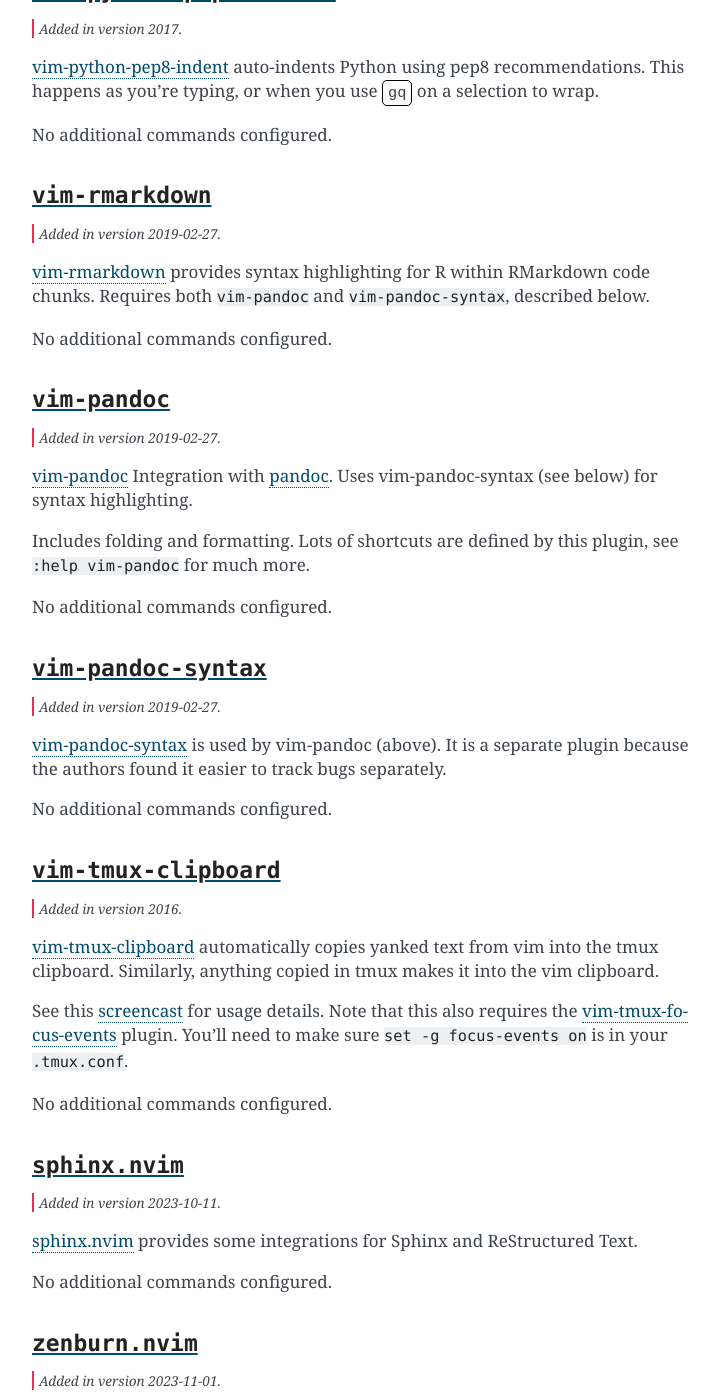
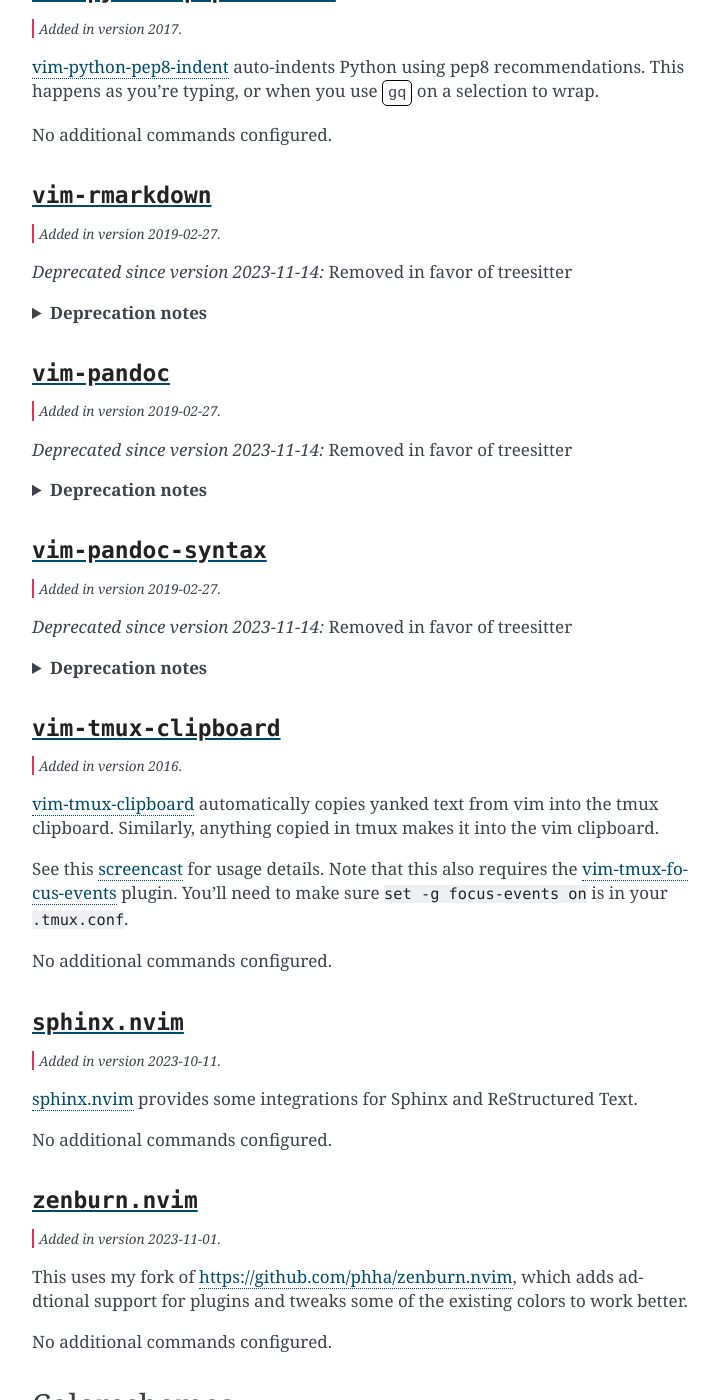
Before and after one commit to daler/dotfiles, a Sphinx documentation site: the page built from docs/vim.rst, in a window 1280 px wide and 1400 px high, scrolled down 19412 px. Shown: the whole window, without its empty margins (388-1107 px from the left). Built offline with Sphinx 7.4.7, drawn with Linux system fonts in a browser that asks for light colours; some of the changed text lies outside the part shown.

Commit message:
update docs

```diff
--- a/docs/vim.rst
+++ b/docs/vim.rst
@@ -993,7 +993,7 @@
 
 .. versionadded:: 2019-03-27
 
-`vim-table-mode <https://github.com/vim-pandoc/vim-pandoc-syntax>`_ provides
+`vim-table-mode <https://github.com/dhruvasagar/vim-table-mode>`_ provides
 easy formatting of tables in Markdown and Restructured Text
 
 Nice Markdown tables are a pain to format. This plugin makes it easy, by
@@ -1189,36 +1189,51 @@
 
 .. versionadded:: 2019-02-27
 
-`vim-rmarkdown <https://github.com/vim-pandoc/vim-rmarkdown>`_ provides syntax
-highlighting for R within RMarkdown code chunks. Requires both ``vim-pandoc``
-and ``vim-pandoc-syntax``, described below.
+.. deprecated:: 2023-11-14
+  Removed in favor of treesitter
 
-No additional commands configured.
+.. details:: Deprecation notes
+
+  `vim-rmarkdown <https://github.com/vim-pandoc/vim-rmarkdown>`_ provides syntax
+  highlighting for R within RMarkdown code chunks. Requires both ``vim-pandoc``
+  and ``vim-pandoc-syntax``, described below.
+
+  No additional commands configured.
 
 ``vim-pandoc``
 ~~~~~~~~~~~~~~
 
 .. versionadded:: 2019-02-27
 
-`vim-pandoc <https://github.com/vim-pandoc/vim-pandoc>`_ Integration with
-`pandoc <http://johnmacfarlane.net/pandoc/>`_. Uses vim-pandoc-syntax (see
-below) for syntax highlighting.
+.. deprecated:: 2023-11-14
+   Removed in favor of treesitter
 
-Includes folding and formatting. Lots of shortcuts are defined by this plugin,
-see ``:help vim-pandoc`` for much more.
+.. details:: Deprecation notes
 
-No additional commands configured.
+  `vim-pandoc <https://github.com/vim-pandoc/vim-pandoc>`_ Integration with
+  `pandoc <http://johnmacfarlane.net/pandoc/>`_. Uses vim-pandoc-syntax (see
+  below) for syntax highlighting.
+
+  Includes folding and formatting. Lots of shortcuts are defined by this plugin,
+  see ``:help vim-pandoc`` for much more.
+
+  No additional commands configured.
 
 ``vim-pandoc-syntax``
 ~~~~~~~~~~~~~~~~~~~~~
 
 .. versionadded:: 2019-02-27
 
-`vim-pandoc-syntax <https://github.com/vim-pandoc/vim-pandoc-syntax>`_ is used
-by vim-pandoc (above). It is a separate plugin because the authors found it
-easier to track bugs separately.
+.. deprecated:: 2023-11-14
+  Removed in favor of treesitter
 
-No additional commands configured.
+.. details:: Deprecation notes
+
+  `vim-pandoc-syntax <https://github.com/vim-pandoc/vim-pandoc-syntax>`_ is used
+  by vim-pandoc (above). It is a separate plugin because the authors found it
+  easier to track bugs separately.
+
+  No additional commands configured.
 
 
 ``vim-tmux-clipboard``
@@ -1257,3 +1272,10 @@
 support for plugins and tweaks some of the existing colors to work better.
 
 No additional commands configured.
+
+Colorschemes
+------------
+
+For years I've been using the venerable *zenburn* colorscheme. However, now
+with additional plugins and highlighting mechansims (especially treesitter), it
+became important to be able to configure more than what was available in the
```
Also changed, not shown: docs/changelog.rst (+18 -0 lines).
